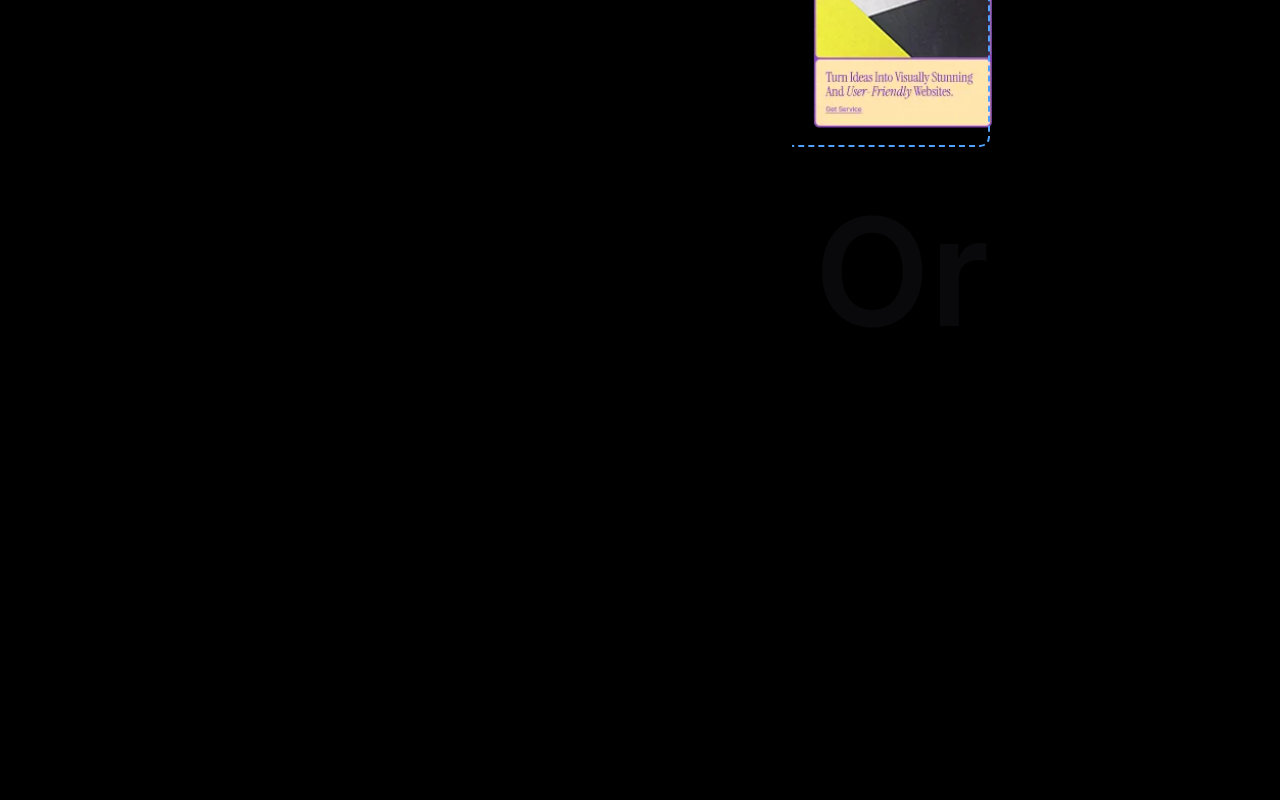
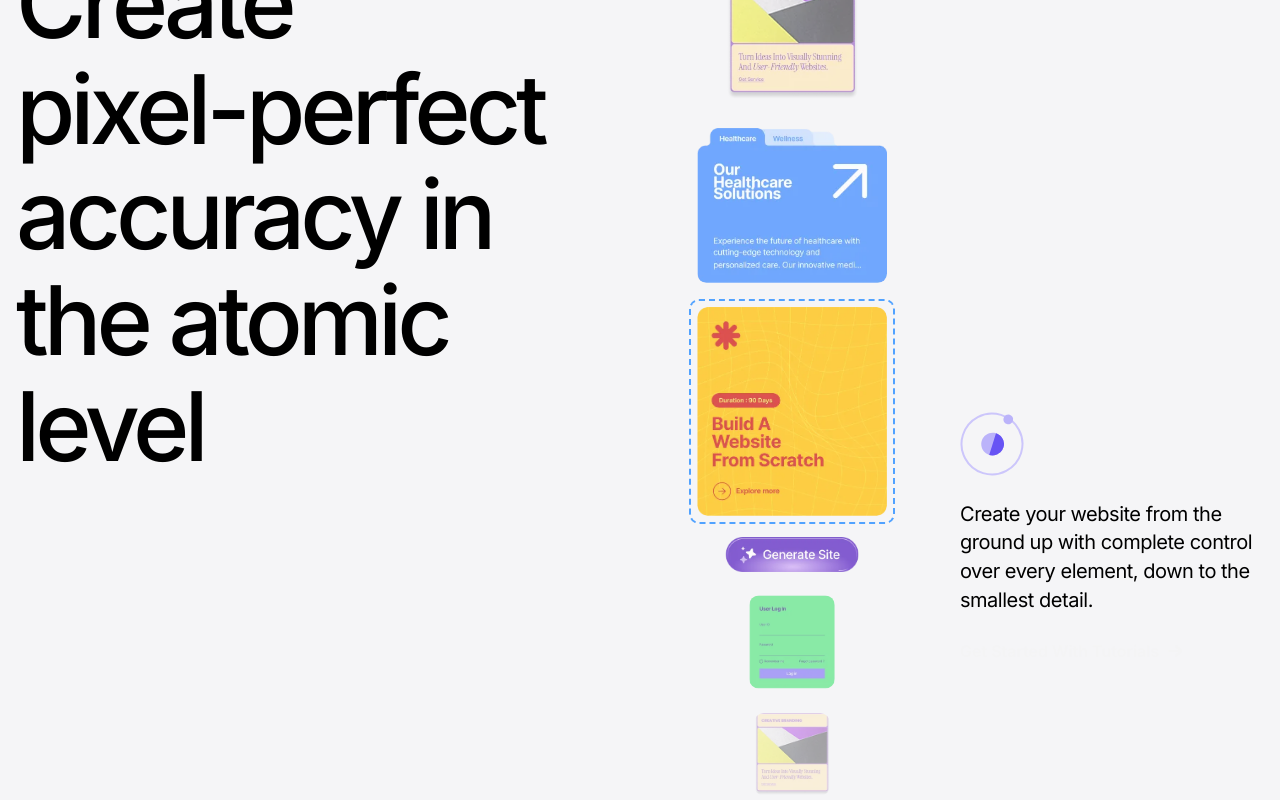
Before and after one commit to thexovc/pastel-africa-frontend-challenge, a Next.js app: page / in a window 1280 px wide. Shown: the part 7120-7920 px from the top of the page. Built offline with nearby package versions, Linux system fonts and the light colour scheme.

Commit message:
fixing the create section

```diff
--- a/public/assets/swiper/index.ts
+++ b/public/assets/swiper/index.ts
@@ -15,6 +15,8 @@ import swipe3_3 from "./swipe3_3.webp";
 import swipe3_4 from "./swipe3_4.webp";
 import swipe3_5 from "./swipe3_5.webp";
 import swipe3_6 from "./swipe3_6.webp";
+
+import rocket from "./rocket.svg";
 
 export const swiperImages = {
   swipe1_1,
@@ -34,4 +36,6 @@ export const swiperImages = {
   swipe3_4,
   swipe3_5,
   swipe3_6,
+
+  rocket,
 };
--- a/src/components/sections/PixelPerfect/Create.tsx
+++ b/src/components/sections/PixelPerfect/Create.tsx
@@ -10,7 +10,6 @@ const Create: React.FC = () => {
   const componentRef = useRef<HTMLDivElement>(null);
   const isInView = useInView(headingRef, { once: true, amount: 0.3 });
   const lastScrollPosition = useRef(0);
-  const exitThresholdReached = useRef(false);
 
   const defaultIndex = 2;
   const maxIndex = 5;
@@ -18,20 +17,31 @@ const Create: React.FC = () => {
   const [isComponentActive, setIsComponentActive] = useState(false);
   const isAnimating = useRef(false);
 
+  // Extended animation duration to ensure smoother transitions
+  const animationDuration = 800; // in milliseconds
+
+  // Track if we're in slider control mode
+  const isSliderControlActive = useRef(false);
+
+  // Add opacity controls
   const [contentOpacity, setContentOpacity] = useState(1);
   const [orOpacity, setOrOpacity] = useState(0);
   const [sliderOpacity, setSliderOpacity] = useState(1);
 
+  // Handle opacity transitions based on currentIndex and component visibility
   useEffect(() => {
     if (currentIndex === maxIndex) {
+      // Fade out content (h1 and info) and fade in "Or"
       setContentOpacity(0);
       setOrOpacity(1);
     } else {
+      // Reset opacities when not at maxIndex
       setContentOpacity(1);
       setOrOpacity(0);
     }
   }, [currentIndex]);
 
+  // Handle slider visibility based on component being in view
   useEffect(() => {
     if (!isComponentActive && currentIndex === maxIndex) {
       setSliderOpacity(0);
@@ -40,106 +50,183 @@ const Create: React.FC = () => {
     }
   }, [isComponentActive, currentIndex]);
 
+  // Improved scroll handling function that completely controls scrolling
   const handleScroll = (delta: number) => {
     if (!isComponentActive || isAnimating.current) return;
 
-    const scrollThreshold = 20;
-    if (Math.abs(delta) < scrollThreshold) return;
+    // Set animation lock
+    isAnimating.current = true;
 
+    // Enable slider control mode to block all scrolling
+    isSliderControlActive.current = true;
+
+    // Scrolling down - move to maxIndex (id 6)
     if (delta > 0 && currentIndex < maxIndex) {
-      isAnimating.current = true;
-      setCurrentIndex(prev => Math.min(prev + 1, maxIndex));
+      setCurrentIndex(maxIndex);
+    }
+    // Scrolling up - move to defaultIndex (id 3)
+    else if (delta < 0 && currentIndex > defaultIndex) {
+      setCurrentIndex(defaultIndex);
+    } else {
+      // If no action needed, release locks immediately
+      isAnimating.current = false;
+      isSliderControlActive.current = false;
+      return;
+    }
+
+    // Release the animation lock after animation completes
     setTimeout(() => {
       isAnimating.current = false;
-      }, 500);
-    } else if (delta < 0 && currentIndex > defaultIndex) {
-      isAnimating.current = true;
-      setCurrentIndex(prev => Math.max(prev - 1, defaultIndex));
+
+      // Keep slider control active for a bit longer to prevent immediate scrolling
       setTimeout(() => {
-        isAnimating.current = false;
-      }, 500);
-    }
+        isSliderControlActive.current = false;
+      }, 300); // Additional cooldown period
+    }, animationDuration);
   };
 
   useEffect(() => {
     const observer = new IntersectionObserver(
       ([entry]) => {
-        setIsComponentActive(entry.isIntersecting);
-        if (entry.isIntersecting) {
+        const isIntersecting = entry.isIntersecting;
+        setIsComponentActive(isIntersecting);
+
+        if (isIntersecting) {
           lastScrollPosition.current = window.scrollY;
-        } else {
-          setCurrentIndex(defaultIndex);
-          setContentOpacity(1);
-          setOrOpacity(0);
-          setSliderOpacity(1);
+
+          // Reset the animation states when entering view
           isAnimating.current = false;
+          isSliderControlActive.current = false;
         }
       },
-      { threshold: 0.3 }
+      { threshold: 0.5 }
     );
 
     if (componentRef.current) {
       observer.observe(componentRef.current);
     }
 
-    return () => observer.disconnect();
+    return () => {
+      observer.disconnect();
+    };
   }, []);
 
   useEffect(() => {
-    exitThresholdReached.current = currentIndex === maxIndex;
-  }, [currentIndex]);
+    // Position threshold to determine if we should intercept scrolling
+    let lastWheelTimestamp = 0;
+    const wheelCooldown = 50; // ms between wheel events
 
-  useEffect(() => {
+    // Mouse wheel handler with complete prevention
     const handleWheel = (e: WheelEvent) => {
-      if (!isComponentActive || isAnimating.current) return;
+      // Always check if component is in view first
+      if (!isComponentActive) return;
 
-      const shouldIntercept =
-        (currentIndex > defaultIndex || (currentIndex === defaultIndex && e.deltaY > 0)) &&
-        !exitThresholdReached.current;
+      // If slider control is active or we're animating, prevent all scrolling
+      if (isSliderControlActive.current || isAnimating.current) {
+        e.preventDefault();
+        return;
+      }
 
-      if (shouldIntercept) {
+      // Apply cooldown between wheel events
+      const now = Date.now();
+      if (now - lastWheelTimestamp < wheelCooldown) {
+        e.preventDefault();
+        return;
+      }
+      lastWheelTimestamp = now;
+
+      // Handle scroll direction logic
+      if (
+        (currentIndex > defaultIndex && e.deltaY < 0) || // Scrolling up while expanded
+        (currentIndex === defaultIndex && e.deltaY > 0) // Scrolling down while contracted
+      ) {
         e.preventDefault();
         handleScroll(e.deltaY);
       }
     };
 
+    // Touch handlers with improved control
     let touchStartY = 0;
+    let touchStartTime = 0;
 
     const handleTouchStart = (e: TouchEvent) => {
       touchStartY = e.touches[0].clientY;
+      touchStartTime = Date.now();
     };
 
     const handleTouchMove = (e: TouchEvent) => {
-      if (!isComponentActive || isAnimating.current) return;
+      if (!isComponentActive) return;
+
+      // Block all touch movement while animating
+      if (isSliderControlActive.current || isAnimating.current) {
+        e.preventDefault();
+        return;
+      }
+
       const touchDelta = touchStartY - e.touches[0].clientY;
+      const touchDuration = Date.now() - touchStartTime;
 
-      const shouldIntercept =
-        (currentIndex > defaultIndex || (currentIndex === defaultIndex && touchDelta > 0)) &&
-        !exitThresholdReached.current;
-
-      if (shouldIntercept) {
+      // Only respond if touch has moved enough and isn't too fast
+      if (Math.abs(touchDelta) > 10 && touchDuration > 50) {
+        if (
+          (currentIndex > defaultIndex && touchDelta < 0) || // Swiping up (moving finger down)
+          (currentIndex === defaultIndex && touchDelta > 0) // Swiping down (moving finger up)
+        ) {
           e.preventDefault();
           handleScroll(touchDelta);
+          // Reset after handling to prevent multiple triggers
           touchStartY = e.touches[0].clientY;
+          touchStartTime = Date.now();
+        }
       }
     };
 
+    // General scroll handler with improved prevention
+    let lastScrollTime = 0;
+    const scrollCooldown = 300; // ms between scroll events
+
     const handleScrollbar = () => {
-      if (!isComponentActive || isAnimating.current) return;
+      if (!isComponentActive) return;
+
+      // Block all scrolling while animating
+      if (isSliderControlActive.current || isAnimating.current) {
+        // Try to restore position to prevent movement
+        window.scrollTo(0, lastScrollPosition.current);
+        return;
+      }
+
+      // Apply cooldown between scroll events
+      const now = Date.now();
+      if (now - lastScrollTime < scrollCooldown) {
+        window.scrollTo(0, lastScrollPosition.current);
+        return;
+      }
+
       const currentScroll = window.scrollY;
       const delta = currentScroll - lastScrollPosition.current;
 
-      const shouldIntercept =
-        (currentIndex > defaultIndex || (currentIndex === defaultIndex && delta > 0)) &&
-        !exitThresholdReached.current;
+      // Only handle significant scroll changes
+      if (Math.abs(delta) > 5) {
+        if (
+          (currentIndex > defaultIndex && delta < 0) || // Scrolling up
+          (currentIndex === defaultIndex && delta > 0) // Scrolling down
+        ) {
+          // Store the time we processed this scroll
+          lastScrollTime = now;
 
-      if (shouldIntercept) {
+          // Handle the scroll action
           handleScroll(delta);
+
+          // Force scroll position to stay the same
+          window.scrollTo(0, lastScrollPosition.current);
+        } else {
+          // Update scroll position for non-controlled scrolling
+          lastScrollPosition.current = currentScroll;
         }
-
-      lastScrollPosition.current = currentScroll;
+      }
     };
 
+    // Add event listeners with appropriate options
     window.addEventListener("wheel", handleWheel, { passive: false });
     window.addEventListener("touchstart", handleTouchStart, { passive: true });
     window.addEventListener("touchmove", handleTouchMove, { passive: false });
@@ -155,16 +242,13 @@ const Create: React.FC = () => {
 
   return (
     <div
-      className="w-full min-h-screen bg-black flex flex-col items-center sm:items-start"
+      className="w-full "
       ref={componentRef}
-      style={{
-        backgroundColor: orOpacity === 1 ? "black" : "transparent",
-        scrollSnapAlign: "start",
-      }}
+      style={{ backgroundColor: orOpacity === 1 ? "black" : "transparent" }}
     >
-      <div className="max-w-[1600px] mx-auto w-full flex flex-col lg:flex-row pt-8 xs:pt-12 sm:pt-20 px-4 sm:px-6 lg:px-8">
+      <div className="max-w-[1600px] mx-auto px-4 flex flex-col lg:flex-row pt-16 xs:pt-20 lg:pt-32">
         <motion.div
-          className="w-full relative"
+          className="w-full md:w-[50%] relative"
           animate={{ opacity: contentOpacity }}
           transition={{ duration: 0.8 }}
         >
@@ -197,7 +281,7 @@ const Create: React.FC = () => {
         </motion.div>
 
         <motion.div
-          className="lg:hidden my-10 md:my-12"
+          className="lg:hidden w-full 2xs:w-[90%] xs:w-[80%] sm:w-[70%] md:w-[60%] my-10 md:my-12"
           animate={{ opacity: contentOpacity }}
           transition={{ duration: 0.8 }}
         >
@@ -205,7 +289,7 @@ const Create: React.FC = () => {
         </motion.div>
 
         <motion.div
-          className="w-full lg:w-[60%] relative flex max-lg:justify-center"
+          className="w-full lg:w-[50%] relative flex max-lg:justify-center"
           animate={{ opacity: sliderOpacity }}
           transition={{ duration: 0.8 }}
         >
@@ -214,6 +298,7 @@ const Create: React.FC = () => {
               currentIndex={currentIndex}
               setCurrentIndex={setCurrentIndex}
               orOpacity={orOpacity}
+              animationDuration={animationDuration}
             />
           </div>
         </motion.div>
--- a/src/components/sections/PixelPerfect/ImageVerticalSlider.tsx
+++ b/src/components/sections/PixelPerfect/ImageVerticalSlider.tsx
@@ -1,5 +1,6 @@
 import { useState, useEffect, useRef } from "react";
-import { motion, useSpring, AnimatePresence } from "framer-motion";
+import { motion, useSpring } from "framer-motion";
+
 import Image, { StaticImageData } from "next/image";
 import Info from "./Info";
 import { verticalSliderImages } from "../../../../public/assets/vertical-slider";
@@ -8,13 +9,16 @@ interface Props {
   currentIndex: number;
   setCurrentIndex: (index: number) => void;
   orOpacity: number;
+  animationDuration?: number; // Duration for animations in ms
 }
 
+// Slide type
 interface SlideItem {
   id: number;
   image: StaticImageData;
 }
 
+// Slides
 const slides: SlideItem[] = [
   { id: 1, image: verticalSliderImages.verticalSlider2 },
   { id: 2, image: verticalSliderImages.verticalSlider4 },
@@ -24,141 +28,104 @@ const slides: SlideItem[] = [
   { id: 6, image: verticalSliderImages.verticalSlider2 },
 ];
 
-const VerticalVariedSlider: React.FC<Props> = ({
+const ImageVerticalSlider: React.FC<Props> = ({
   currentIndex,
   setCurrentIndex,
   orOpacity,
+  animationDuration = 800, // Default animation duration
 }) => {
-  const [isMounted, setIsMounted] = useState(false);
-  const [isTransitioning, setIsTransitioning] = useState(false);
+  const [isMobile, setIsMobile] = useState(false);
   const defaultIndex = slides.findIndex((slide) => slide.id === 3);
   const containerRef = useRef<HTMLDivElement>(null);
 
+  // Calculate spring configuration based on animation duration
+  const springStiffness = 100;
+  const springDamping = animationDuration > 500 ? 26 : 22; // Increased damping for longer animations
+
   const springY = useSpring(0, {
-    stiffness: 100, // Increased stiffness
-    damping: 25,    // Adjusted damping
-    mass: 1,        // Increased mass for smoother motion
-    restDelta: 0.001 // More precise rest position
+    stiffness: springStiffness,
+    damping: springDamping,
+    mass: 0.8,
+    duration: animationDuration,
   });
 
   useEffect(() => {
-    setIsMounted(true);
-    return () => setIsMounted(false);
+    // Handle initial check and window resize
+    const checkMobile = () => {
+      setIsMobile(window.innerWidth < 768);
+    };
+
+    // Initial check
+    checkMobile();
+
+    // Add resize listener
+    window.addEventListener("resize", checkMobile);
+
+    // Cleanup
+    return () => window.removeEventListener("resize", checkMobile);
   }, []);
 
-  const [windowWidth, setWindowWidth] = useState(
-    typeof window !== 'undefined' ? window.innerWidth : 768
-  );
-
   useEffect(() => {
-    const handleResize = () => {
-      setWindowWidth(window.innerWidth);
-    };
-
-    window.addEventListener('resize', handleResize);
-    return () => window.removeEventListener('resize', handleResize);
-  }, []);
-
-  const isMobile = windowWidth < 768;
-
-  useEffect(() => {
-    if (!isTransitioning) {
-      const targetY = (currentIndex - defaultIndex) * (windowWidth < 640 ? -100 : -140); // Adjust spacing for mobile
+    // Smooth animation to the target position
+    const targetY = (currentIndex - defaultIndex) * -140;
     springY.set(targetY);
-    }
-  }, [currentIndex, springY, defaultIndex, isTransitioning, windowWidth]);
-
-  const handleSlideClick = (index: number) => {
-    if (index >= defaultIndex && !isTransitioning) {
-      setIsTransitioning(true);
-      setCurrentIndex(index);
-
-      // Reset transition state after animation
-      setTimeout(() => {
-        setIsTransitioning(false);
-      }, 500); // Match this with your animation duration
-    }
-  };
-
-  if (!isMounted) return null;
-
-  // Update base sizes for better mobile responsiveness
-  const baseSizes = {
-    active: {
-      mobile: 180,    // Reduced from 220
-      tablet: 250,    // Medium for tablet
-      desktop: 190    // Original desktop size
-    },
-    previous: {
-      mobile: 130,    // Reduced from 160
-      tablet: 180,
-      desktop: 140
-    },
-    distant: {
-      mobile: 80,     // Reduced from 100
-      tablet: 120,
-      desktop: 90
-    },
-    default: {
-      mobile: 50,     // Reduced from 60
-      tablet: 70,
-      desktop: 80
-    }
-  };
-
-  // Update size calculation based on screen size
-  const getSize = (type: keyof typeof baseSizes) => {
-    if (windowWidth < 640) return baseSizes[type].mobile;
-    if (windowWidth < 1024) return baseSizes[type].tablet;
-    return baseSizes[type].desktop;
-  };
+  }, [currentIndex, springY, defaultIndex]);
 
   return (
     <div
       ref={containerRef}
-      className="flex flex-col lg:flex-row gap-4 items-center h-fit bg-transparent overflow-hidden w-full"
-      style={{ minHeight: windowWidth < 640 ? '60vh' : 'auto' }} // Add minimum height for mobile
+      className="flex gap-4 items-center h-fit bg-transparent overflow-hidden"
     >
-      <div className="w-full lg:w-[50%] relative flex flex-col items-center">
+      <div className="w-full lg:w-[50%] relative flex flex-col items-center ">
         <motion.div
-          className="flex flex-col items-center w-full"
+          className="flex flex-col items-center"
           style={{ y: springY }}
         >
-          <AnimatePresence mode="wait">
           {slides.map((slide, index) => {
+            // Adjust position calculation to account for visual offset
             const position = index - currentIndex;
             const absPos = Math.abs(position);
 
-              // Calculate width and opacity
-              let width = getSize('default');
+            // Enhanced size differentiation with mobile-first responsive sizes
+            let width = 80; // Default size for distant slides (mobile)
             let opacity = 0.4;
 
+            if (currentIndex > defaultIndex) {
+              // When we've moved past the defaultIndex
+              if (index === currentIndex - 1) {
+                width = 200; // Previous slide (larger)
+                opacity = 0.8;
+              } else if (index === currentIndex - 2) {
+                width = 140; // Two slides back (smaller)
+                opacity = 0.6;
+              }
+            } else if (index < defaultIndex) {
+              // Original logic for slides before defaultIndex
+              width = index === defaultIndex - 1 ? 200 : 140;
+              opacity = index === defaultIndex - 1 ? 0.8 : 0.6;
+            }
+
+            // Active slide logic with responsive sizes
             if (absPos === 0) {
-                width = getSize('active');
+              // Active slide is largest
+              width = isMobile ? 280 : 190;
               opacity = 1;
             } else if (absPos === 1 && index > currentIndex) {
-                width = getSize('previous');
+              width = isMobile ? 200 : 140;
               opacity = 0.8;
             } else if (absPos === 2 && index > currentIndex) {
-                width = getSize('distant');
+              width = isMobile ? 140 : 90;
               opacity = 0.6;
             }
 
-              // Special cases for slides before defaultIndex
-              if (currentIndex <= defaultIndex && index < defaultIndex) {
-                width = index === defaultIndex - 1 ? getSize('previous') : getSize('distant');
-                opacity = index === defaultIndex - 1 ? 0.8 : 0.6;
-              }
-
-              const aspectRatio = slide.image.width / slide.image.height;
+            const aspectRatio =
+              slide.image.width && slide.image.height
+                ? slide.image.width / slide.image.height
+                : 16 / 9;
             const height = width / aspectRatio;
 
             return (
-                <motion.div
-                  key={slide.id}
-                  className="relative w-full flex justify-center"
-                  layout
-                >
+              <div className="relative" key={slide.id}>
                 {absPos === 0 && index >= defaultIndex && (
                   <motion.div
                     className="absolute inset-0 border-2 border-dashed border-blue-400 rounded-lg"
@@ -168,13 +135,13 @@ const VerticalVariedSlider: React.FC<Props> = ({
                       height: height + 16,
                       x: -8,
                       y: -8,
-                        opacity: 1
                     }}
                     transition={{
                       type: "spring",
-                        stiffness: 300,
-                        damping: 30,
-                        mass: 1
+                      stiffness: springStiffness,
+                      damping: springDamping,
+                      mass: 0.8,
+                      duration: animationDuration * 0.8,
                     }}
                   />
                 )}
@@ -186,47 +153,54 @@ const VerticalVariedSlider: React.FC<Props> = ({
                     height,
                     opacity,
                     scale: absPos === 0 && index >= defaultIndex ? 1 : 0.95,
+                    y: 0,
                   }}
                   transition={{
                     type: "spring",
-                      stiffness: 300,
-                      damping: 30,
-                      mass: 1,
-                      opacity: { duration: 0.3 },
-                      scale: { duration: 0.3 }
+                    stiffness: springStiffness,
+                    damping: springDamping,
+                    mass: 0.8,
+                    duration: animationDuration * 0.8,
+                    opacity: { duration: animationDuration * 0.4 },
+                    scale: { duration: animationDuration * 0.4 },
                   }}
-                    onClick={() => handleSlideClick(index)}
+                  onClick={() => {
+                    // Only allow clicking to slides after defaultIndex
+                    if (index >= defaultIndex) {
+                      setCurrentIndex(index);
+                    }
+                  }}
                 >
                   <Image
                     src={slide.image}
                     alt={`slide-${slide.id}`}
                     width={width}
                     height={height}
-                      priority={index === currentIndex}
-                      className="object-cover transition-all duration-300 ease-out"
                     style={{
+                      objectFit: "cover",
                       width: "100%",
                       height: "100%",
+                      transition: `all ${animationDuration * 0.4}ms ease-out`,
                     }}
                   />
                 </motion.div>
-                </motion.div>
+              </div>
             );
           })}
-          </AnimatePresence>
           <motion.h1
-            className="text-[80px] sm:text-[100px] lg:text-[150px] font-600"
+            className={`max-lg:hidden text-[150px] font-600 ${orOpacity === 1 ? "text-white" : "text-black"
+              }`}
             animate={{ opacity: orOpacity }}
-            transition={{ duration: 0.5 }}
+            transition={{ duration: (animationDuration * 0.5) / 1000 }}
           >
             Or
           </motion.h1>
         </motion.div>
       </div>
       <motion.div
-        className="w-full lg:w-[50%] max-lg:hidden mt-20"
-        animate={{ opacity: 1 - orOpacity }}
-        transition={{ duration: 0.5 }}
+        className="w-[50%] max-lg:hidden mt-20"
+        animate={{ opacity: 1 - orOpacity }} // This will fade out as orOpacity increases
+        transition={{ duration: (animationDuration * 0.5) / 1000 }}
       >
         <Info />
       </motion.div>
@@ -234,4 +208,4 @@ const VerticalVariedSlider: React.FC<Props> = ({
   );
 };
 
-export default VerticalVariedSlider;
+export default ImageVerticalSlider;
```
Also changed, not shown: src/components/sections/PixelPerfect/SwipesSection.tsx (+107 -26 lines). Lines whose indentation alone changed are shown as unchanged.
